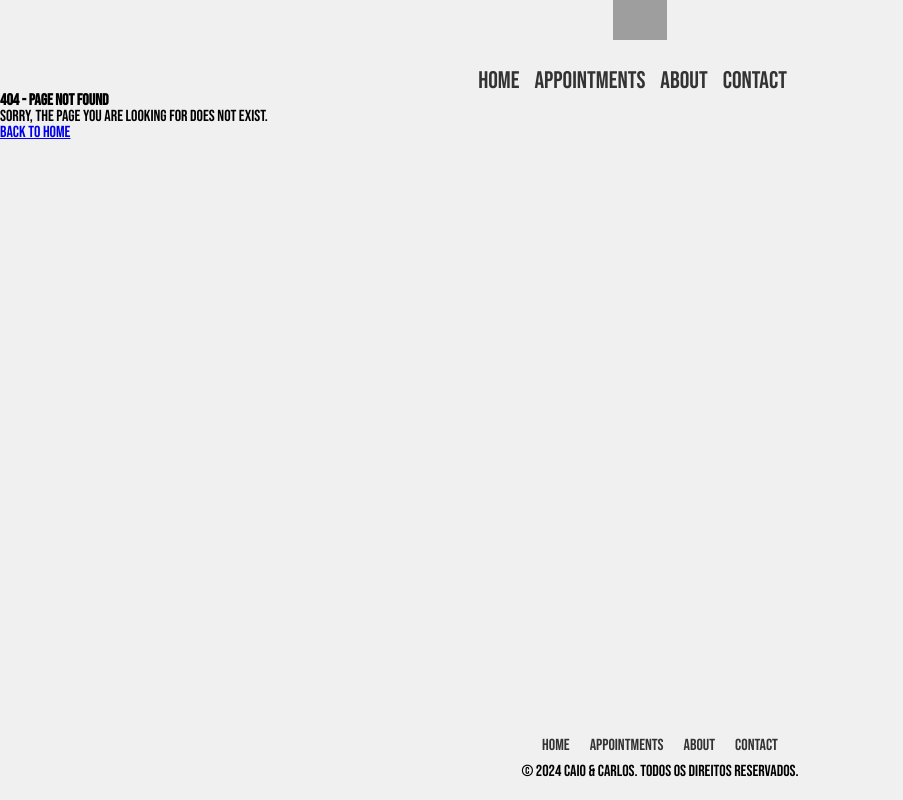
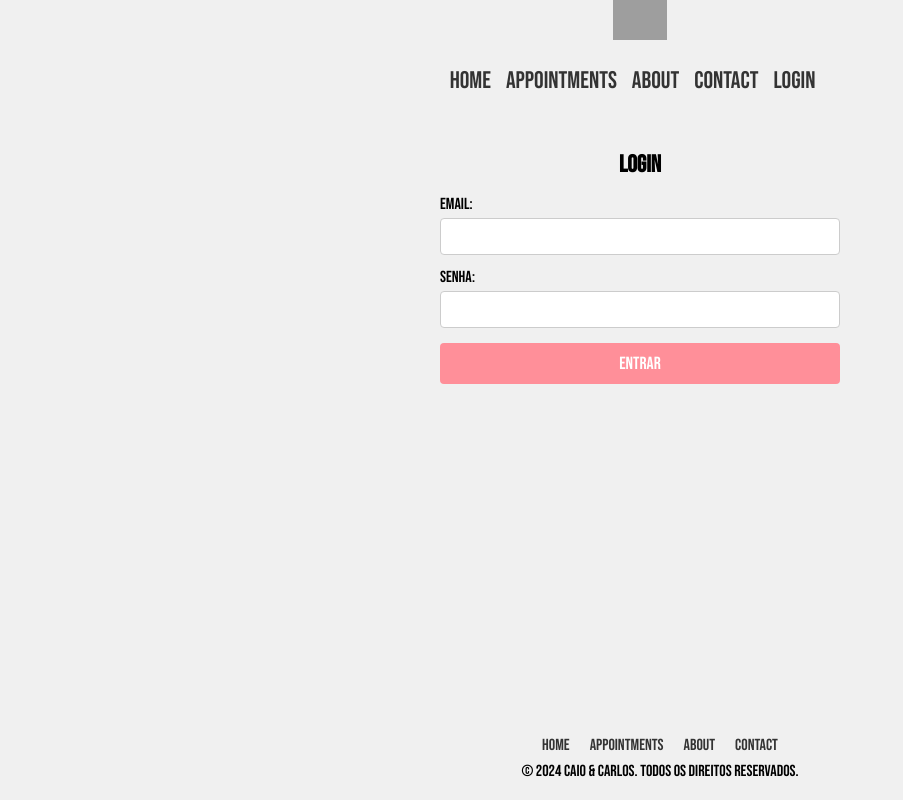
Before and after one commit to Caiorossi00/Projeto-Barbearia, a React (Create React App) app in the folder barbearia/: page /login in a window 1280 px wide. Before the commit this address had no page. Shown: the whole page, without its empty margins (0-903 px from the left). Built offline with nearby package versions, Linux system fonts and the light colour scheme; grey boxes are pictures that could not be loaded.

Commit message:
feat: Página de login adicionada

```diff
--- a/barbearia/src/App.js
+++ b/barbearia/src/App.js
@@ -8,6 +8,7 @@ import Contact from "./pages/Contact";
 import NotFound from "./pages/NotFound";
 import Header from "./components/Header/Header";
 import Footer from "./components/Footer/Footer";
+import LoginPage from "./pages/LoginPage";
 
 function App() {
   return (
@@ -18,6 +19,7 @@ function App() {
         <Route path="/appointments" element={<Appointments />} />
         <Route path="/about" element={<About />} />
         <Route path="/contact" element={<Contact />} />
+        <Route path="/login" element={<LoginPage />} />
 
         <Route path="*" element={<NotFound />} />
       </Routes>
--- /dev/null
+++ b/barbearia/src/assets/LoginPage.css
@@ -0,0 +1,73 @@
+.login-page {
+  display: flex;
+  flex-direction: column;
+  align-items: center;
+  justify-content: center;
+  padding: 20px;
+  margin-top: 5vh;
+}
+
+.login-page h2 {
+  margin-bottom: 20px;
+  font-size: 1.5em;
+}
+
+.login-page form {
+  display: flex;
+  flex-direction: column;
+  width: 100%;
+  max-width: 400px;
+}
+
+.login-page label {
+  display: block;
+  margin-bottom: 5px;
+}
+
+.login-page input[type="text"],
+.login-page input[type="password"] {
+  width: 100%;
+  padding: 10px;
+  margin-bottom: 15px;
+  border: 1px solid #ccc;
+  border-radius: 4px;
+  box-sizing: border-box;
+}
+
+.login-page button[type="submit"] {
+  background-color: #ff8f99;
+  color: white;
+  padding: 10px 15px;
+  border: none;
+  border-radius: 4px;
+  cursor: pointer;
+  font-family: inherit;
+  font-size: 1.1em;
+}
+
+.login-modal {
+  position: absolute;
+  top: 50%;
+  left: 50%;
+  transform: translate(-50%, -50%);
+  background-color: white;
+  padding: 20px;
+  border-radius: 8px;
+  box-shadow: 0 2px 5px rgba(0, 0, 0, 0.2);
+  outline: none;
+}
+
+.login-modal-overlay {
+  position: fixed;
+  top: 0;
+  left: 0;
+  width: 100%;
+  height: 100%;
+  background-color: rgba(0, 0, 0, 0.5);
+}
+
+@media (max-width: 768px) {
+  .login-page form {
+    max-width: 100%;
+  }
+}
--- a/barbearia/src/components/Header/Header.js
+++ b/barbearia/src/components/Header/Header.js
@@ -54,6 +54,11 @@ function Header() {
               Contact
             </NavLink>
           </li>
+          <li>
+            <NavLink to="/login" onClick={toggleMenu} activeClassName="active">
+              Login
+            </NavLink>
+          </li>
         </ul>
       </nav>
     </header>
--- /dev/null
+++ b/barbearia/src/pages/LoginPage.js
@@ -0,0 +1,41 @@
+import React, { useState } from "react";
+import "../assets/LoginPage.css";
+
+function LoginPage() {
+  const [username, setUsername] = useState("");
+  const [password, setPassword] = useState("");
+
+  const handleSubmit = (event) => {
+    event.preventDefault();
+    // Implementar lógica de autenticação do backend.
+  };
+
+  return (
+    <div className="login-page">
+      <h2>Login</h2>
+      <form onSubmit={handleSubmit}>
+        <div>
+          <label htmlFor="username">Email:</label>
+          <input
+            type="text"
+            id="username"
+            value={username}
+            onChange={(e) => setUsername(e.target.value)}
+          />
+        </div>
+        <div>
+          <label htmlFor="password">Senha:</label>
+          <input
+            type="password"
+            id="password"
+            value={password}
+            onChange={(e) => setPassword(e.target.value)}
+          />
+        </div>
+        <button type="submit">Entrar</button>
+      </form>
+    </div>
+  );
+}
+
+export default LoginPage;
```
